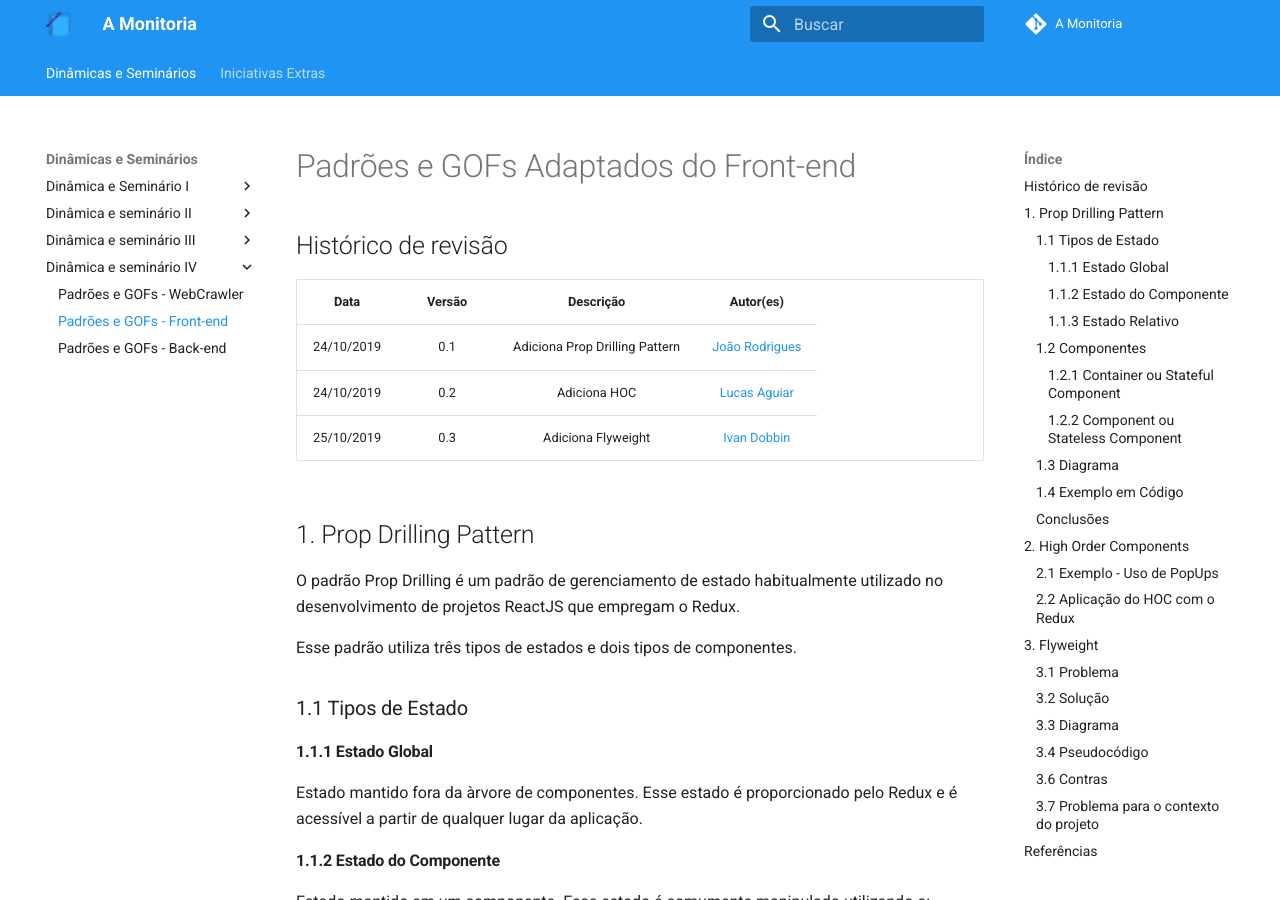
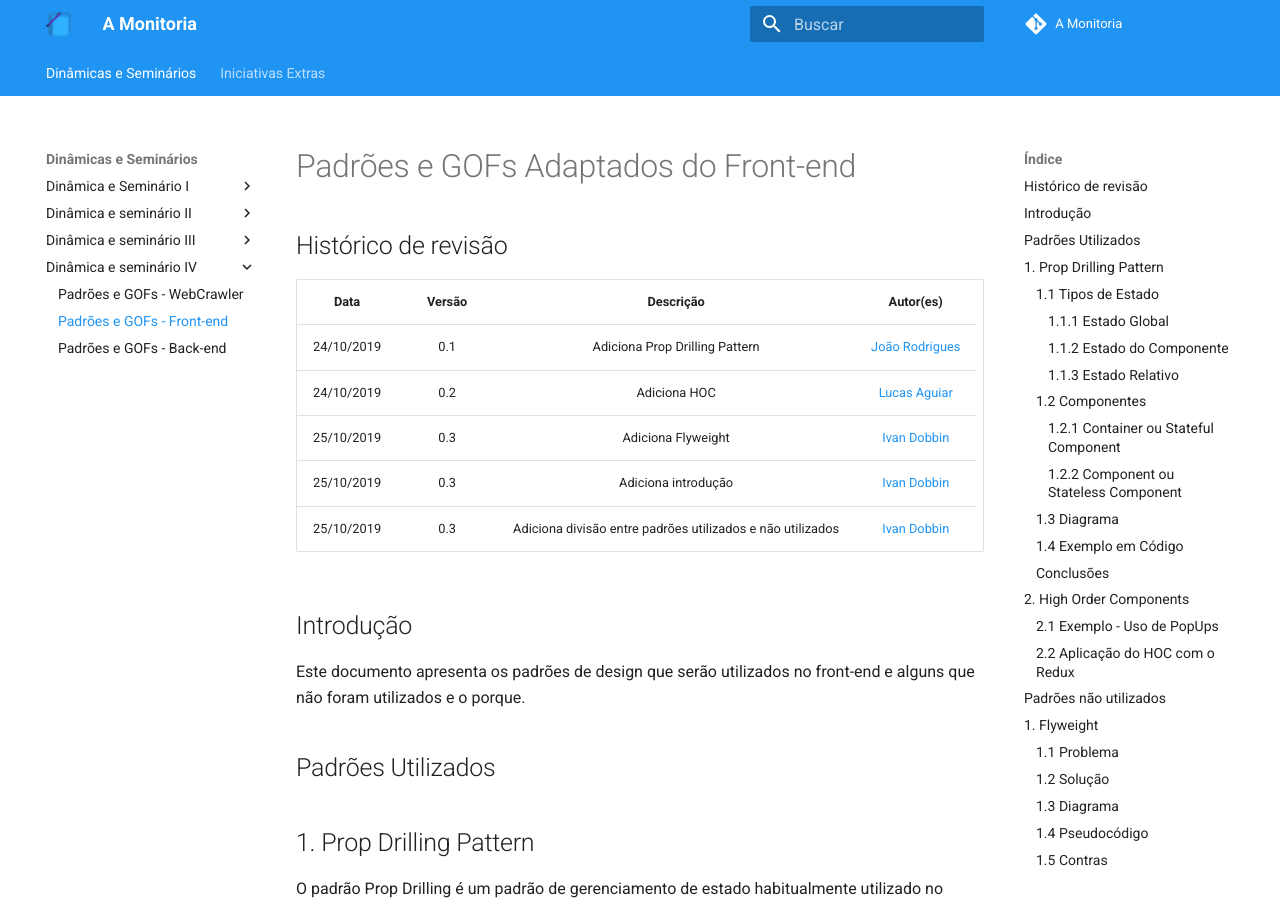
Before and after one commit to 2019-2-arquitetura-desenho/wiki, an MkDocs documentation site: the page built from docs/dinamica_seminario_IV/front-end_patterns.md, in a window 1280 px wide and 900 px high. Built offline with MkDocs 1.6.1 and Material for MkDocs 9.7.7, drawn with Linux system fonts in a browser that asks for light colours; comment, search, counter and statistics services are not loaded; old or Windows-style settings are respelled for this version of MkDocs; some of the changed text lies outside the part shown.

Commit message:
Adding introduction and division between used and not used patterns

````diff
--- a/docs/dinamica_seminario_IV/front-end_patterns.md
+++ b/docs/dinamica_seminario_IV/front-end_patterns.md
@@ -7,6 +7,14 @@
 | 24/10/2019 | 0.1 | Adiciona Prop Drilling Pattern | [João Rodrigues](https://github.com/rjoao) |
 | 24/10/2019 | 0.2 | Adiciona HOC | [Lucas Aguiar](https://github.com/Ridersk) |
 |25/10/2019|0.3|Adiciona Flyweight|[Ivan Dobbin](https://github.com/darmsDD)|
+|25/10/2019|0.3|Adiciona introdução|[Ivan Dobbin](https://github.com/darmsDD)|
+|25/10/2019|0.3|Adiciona divisão entre padrões utilizados e não utilizados|[Ivan Dobbin](https://github.com/darmsDD)|
+
+## Introdução
+Este documento apresenta os padrões de design que serão utilizados no front-end
+e alguns que não foram utilizados e o porque.
+
+## Padrões Utilizados
 
 ## 1. Prop Drilling Pattern
 
@@ -252,24 +260,25 @@ export const MyComponentContainer = connect(
 export default MyComponentContainer
 ```
 
+## Padrões não utilizados
 
-## 3. Flyweight
+## 1. Flyweight
 É um padrão de projeto que tem como objetivo economizar memória. A ideia
 principal é compartilhar as partes em comum dos objetos em vez de manter
 todos os dados de cada objeto nele mesmo. Isso permite que caibam mais objetos
 dentro da RAM.
 
-### 3.1 Problema
+### 1.1 Problema
 Vamos imaginar um jogo, no qual você tem um exército de soldados, cada soldado tem altura,largura,peso,cor,arma,armadura. O problema é que se cada soldado for um objeto, haverá um grande gasto de memória. Como resolver?
 
-### 3.2 Solução
+### 1.2 Solução
 Você percebeu que os soldados sempre tem a mesma altura,peso,largura e armadura, mudando apenas a cor e a arma. A parte de dados constantes é chamada de estado intrínseco(altura,peso,largura,armadura) e a parte e estado extrínseco(cor,arma). A ideia é criar apenas um objeto com os estados intrísecos, e criar n objetos com os estados extrínsecos, que fazem referência aos estados intrísecos. Isso faz com que
 haja menos repetição de dados, salvando muito memória.
 
-### 3.3 Diagrama
+### 1.3 Diagrama
 ![flyweight](./assets/img/front-end_patterns/flyweight.jpg)
 
-### 3.4 Pseudocódigo
+### 1.4 Pseudocódigo
     Exemplo com árvores.
 
       //The flyweight class contains a portion of the state of a
@@ -327,13 +336,13 @@ haja menos repetição de dados, salvando muito memória.
               foreach (tree in trees) do
                   tree.draw(canvas)
 
-### 3.6 Contras
+### 1.5 Contras
 Troca de RAM por ciclos de CPU quando alguma parte da data do contexto precisa
 ser recalculada toda vez que alguém chama o método flyweight.
 
 Fazer isso traz complexidade ao código.
 
-### 3.7 Problema para o contexto do projeto
+### 1.6 Problema para o contexto do projeto
 Na parte front-end da aplicação não existe casos de repetição tão grandes(10^5)
 que exista a necessidade de aplicar o flyweight. Existem partes que se repetem,
 como por exemplo o container para cada matéria na hora de escolher a monitoria,
````
